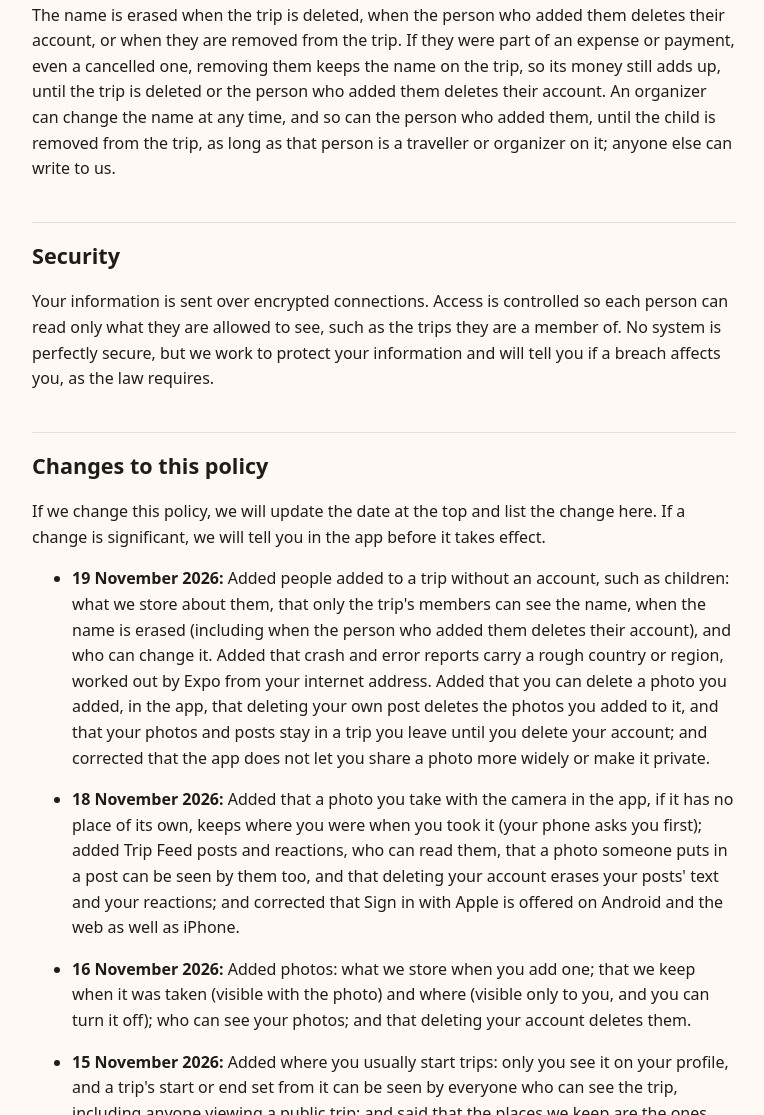
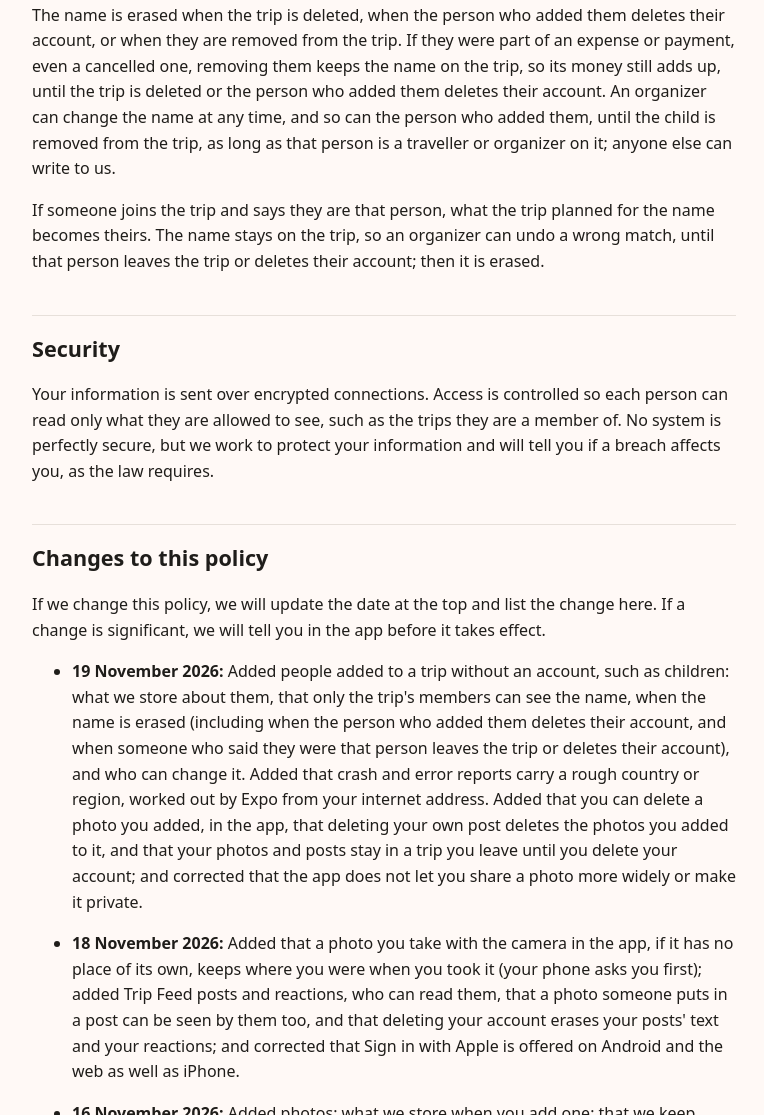
Before and after one commit to Frentrip/frentrip.github.io, a plain HTML site: page privacy/index.html in a window 1280 px wide. Shown: the part 7538-8653 px from the top of the page, without its empty margins (256-1020 px from the left). Drawn offline with Linux system fonts and the light colour scheme.

Commit message:
Privacy and deletion pages: a claimed name and when it is erased (frentrip3#503) (#16)
Regenerated with pandoc 3.1.3 (gfm, --wrap=none) from frentrip3 main at 710a8ae.


Claude-Session: https://claude.ai/code/session_01VPXd2qNjcsbkMpnW9LswaU

Co-authored-by: Claude <noreply@anthropic.com>

```diff
--- a/privacy/index.html
+++ b/privacy/index.html
@@ -154,12 +154,13 @@
 <p>Frentrip is not meant for children under 13, and we do not knowingly collect information from them. If you believe a child under 13 has an account, write to us and we will delete it.</p>
 <p>An organizer, or a traveller if the trip allows it, can add a child to a trip by name, without an account, so the trip can plan for them. For such a child we store only the name they are given on that trip, never a photo, age or contact details, and which of the trip's expenses, payments, plans and lists they are part of. Only the trip's members can see the name. Photos, messages and posts that members add about them are treated like any other trip content.</p>
 <p>The name is erased when the trip is deleted, when the person who added them deletes their account, or when they are removed from the trip. If they were part of an expense or payment, even a cancelled one, removing them keeps the name on the trip, so its money still adds up, until the trip is deleted or the person who added them deletes their account. An organizer can change the name at any time, and so can the person who added them, until the child is removed from the trip, as long as that person is a traveller or organizer on it; anyone else can write to us.</p>
+<p>If someone joins the trip and says they are that person, what the trip planned for the name becomes theirs. The name stays on the trip, so an organizer can undo a wrong match, until that person leaves the trip or deletes their account; then it is erased.</p>
 <h2 id="security">Security</h2>
 <p>Your information is sent over encrypted connections. Access is controlled so each person can read only what they are allowed to see, such as the trips they are a member of. No system is perfectly secure, but we work to protect your information and will tell you if a breach affects you, as the law requires.</p>
 <h2 id="changes-to-this-policy">Changes to this policy</h2>
 <p>If we change this policy, we will update the date at the top and list the change here. If a change is significant, we will tell you in the app before it takes effect.</p>
 <ul>
-<li><p><strong>19 November 2026:</strong> Added people added to a trip without an account, such as children: what we store about them, that only the trip's members can see the name, when the name is erased (including when the person who added them deletes their account), and who can change it. Added that crash and error reports carry a rough country or region, worked out by Expo from your internet address. Added that you can delete a photo you added, in the app, that deleting your own post deletes the photos you added to it, and that your photos and posts stay in a trip you leave until you delete your account; and corrected that the app does not let you share a photo more widely or make it private.</p></li>
+<li><p><strong>19 November 2026:</strong> Added people added to a trip without an account, such as children: what we store about them, that only the trip's members can see the name, when the name is erased (including when the person who added them deletes their account, and when someone who said they were that person leaves the trip or deletes their account), and who can change it. Added that crash and error reports carry a rough country or region, worked out by Expo from your internet address. Added that you can delete a photo you added, in the app, that deleting your own post deletes the photos you added to it, and that your photos and posts stay in a trip you leave until you delete your account; and corrected that the app does not let you share a photo more widely or make it private.</p></li>
 <li><p><strong>18 November 2026:</strong> Added that a photo you take with the camera in the app, if it has no place of its own, keeps where you were when you took it (your phone asks you first); added Trip Feed posts and reactions, who can read them, that a photo someone puts in a post can be seen by them too, and that deleting your account erases your posts' text and your reactions; and corrected that Sign in with Apple is offered on Android and the web as well as iPhone.</p></li>
 <li><p><strong>16 November 2026:</strong> Added photos: what we store when you add one; that we keep when it was taken (visible with the photo) and where (visible only to you, and you can turn it off); who can see your photos; and that deleting your account deletes them.</p></li>
 <li><p><strong>15 November 2026:</strong> Added where you usually start trips: only you see it on your profile, and a trip's start or end set from it can be seen by everyone who can see the trip, including anyone viewing a public trip; and said that the places we keep are the ones you type in yourself.</p></li>
```
Also changed, not shown: delete-account/index.html (+1 -0 lines).
